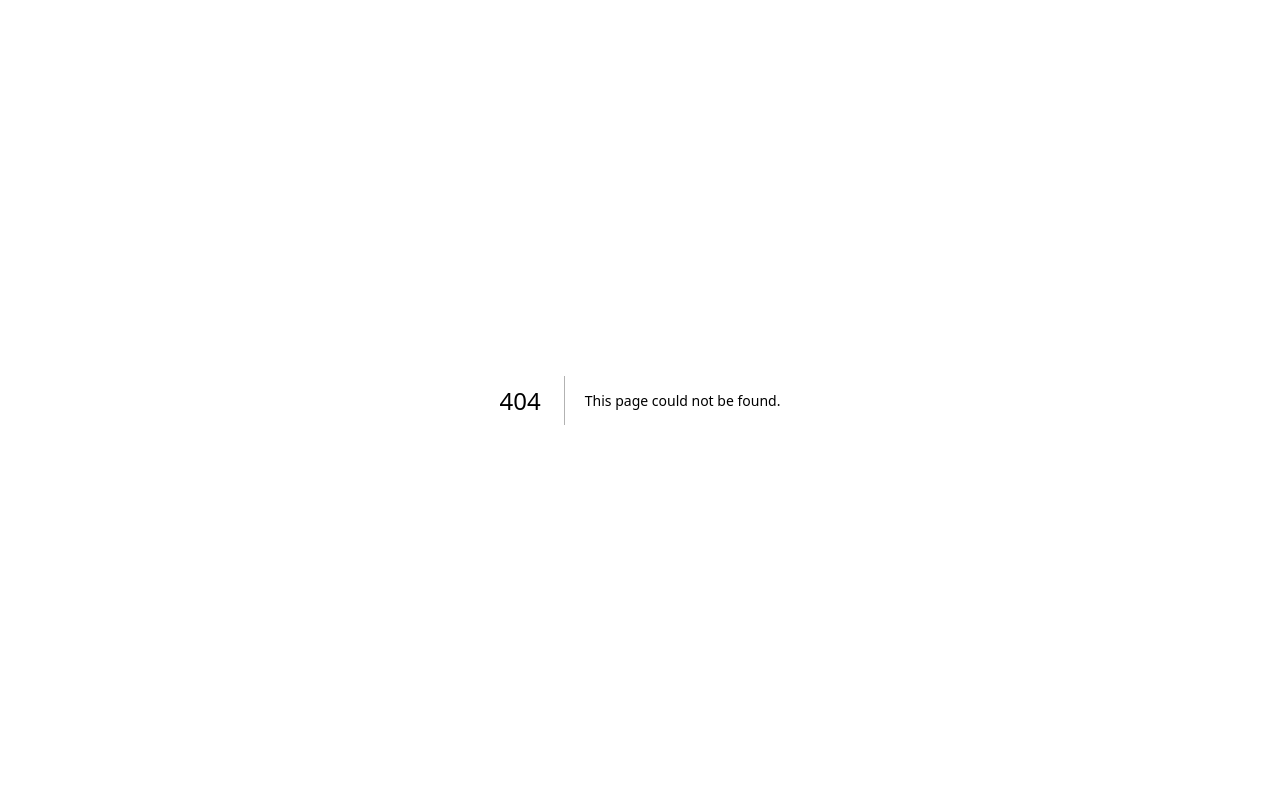
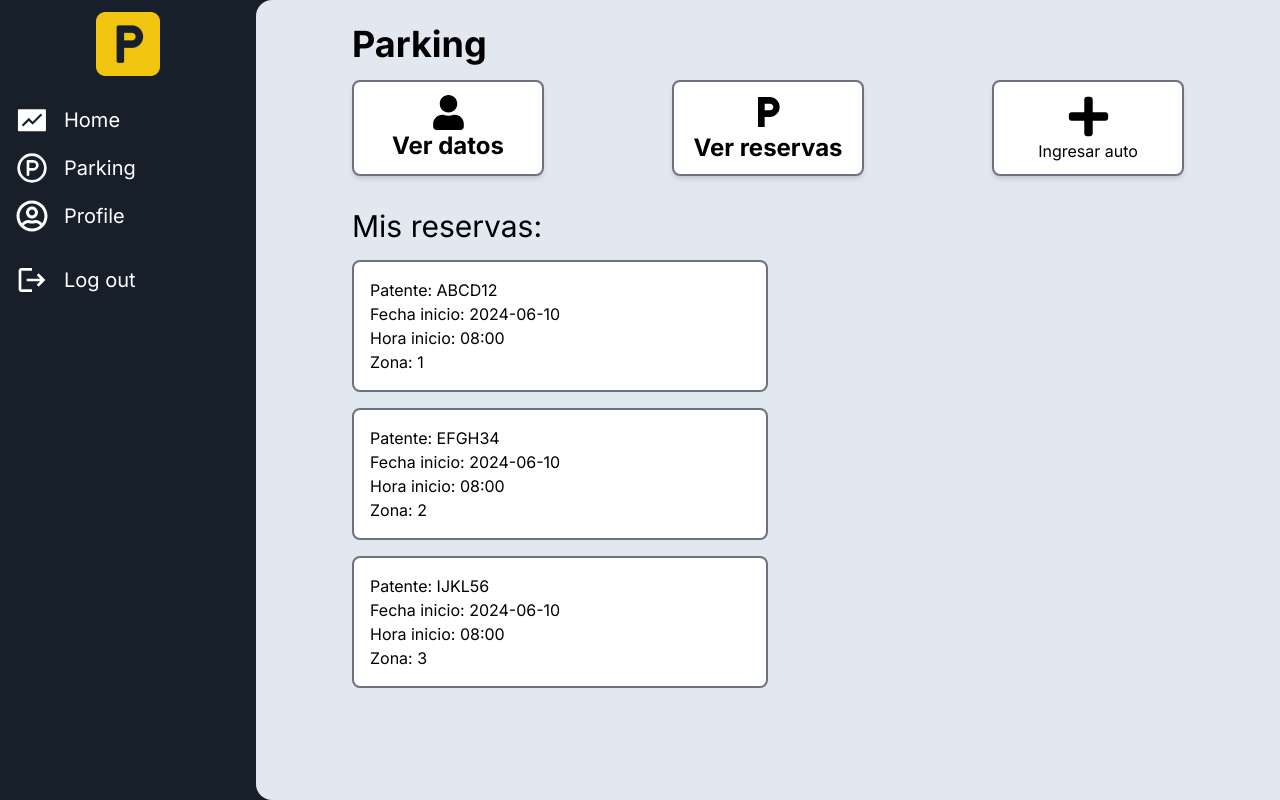
Before and after one commit to Zheol/Arquitectura-Frontend-Parking, a Next.js app: page /User in a window 1280 px wide. Before the commit this address had no page. Built offline with nearby package versions, Linux system fonts and the light colour scheme.

Commit message:
FIX: Variables

```diff
--- a/src/app/Admin/Parking/layout.tsx
+++ b/src/app/Admin/Parking/layout.tsx
@@ -6,6 +6,13 @@ import Link from 'next/link';
 import { useState } from 'react';
 import { FaPlus, FaPlusCircle } from 'react-icons/fa';
 
+interface Zona
+{
+  id: number;
+  nombre_zona: string;
+  cant_estacionamientos_totales: number;
+  cant_estacionamientos_ocupados: number;
+}
 
 export default function LayoutCarDetails({
   children,
@@ -14,10 +21,32 @@ export default function LayoutCarDetails({
 }>) {
   const slots = parkingSlots;
   const [modalOpen, setModalOpen] = useState(false);
-  const [selectedZone, setSelectedZone] = useState(1);
+  // Quiero un selector de zona que reciba una zona del tipo zona
+  const [selectedZone, setSelectedZone] = useState<Zona | null>(null);
   const closeModalLogin = () => {
     setModalOpen(false);
 }
+  const zonas = [
+    {
+      id: 1,
+      nombre_zona : 'Zona 1',
+      cant_estacionamientos_totales: 20,
+      cant_estacionamientos_ocupados: 16
+    },
+    {
+      id: 2,
+      nombre_zona : 'Zona 2',
+      cant_estacionamientos_totales: 20,
+      cant_estacionamientos_ocupados: 10
+    },
+    {
+      id: 3,
+      nombre_zona : 'Zona 3',
+      cant_estacionamientos_totales: 20,
+      cant_estacionamientos_ocupados: 6
+    }
+  ]
+
   return (
     <main className='w-[100%] flex gap-10'>
        <ModalRegisterCar isOpen={modalOpen} onClose={closeModalLogin} />
@@ -27,18 +56,22 @@ export default function LayoutCarDetails({
         {/* Sector de autos */}
         {/* Zonas de parking */}
         <div className="flex flex-row gap-2">
-          <button onClick={() => { setSelectedZone(1) }} className={` ${selectedZone == 1 ? "bg-yellow-300" : 'bg-white'}  w-10 h-10 rounded-full flex justify-center items-center`}><p className='font-bold'>1</p></button>
-          <button onClick={() => { setSelectedZone(2) }} className={` ${selectedZone == 2 ? "bg-yellow-300" : 'bg-white'}  w-10 h-10 rounded-full flex justify-center items-center`}><p className='font-bold'>2</p></button>
-          <button onClick={() => { setSelectedZone(3) }} className={` ${selectedZone == 3 ? "bg-yellow-300" : 'bg-white'}  w-10 h-10 rounded-full flex justify-center items-center`}><p className='font-bold'>3</p></button>
+          {
+            zonas.map((zona, index) => {
+              return (
+                <button key={index} onClick={() => { setSelectedZone(zona) }} className={` ${selectedZone?.id == zona.id ? "bg-yellow-300" : 'bg-white'}  w-10 h-10 rounded-full flex justify-center items-center`}><p className='font-bold'>{zona.id}</p></button>
+              )
+            })
+          }
         </div>
         <div className=' flex gap-x-4 my-4 justify-between'>
           <div className='rounded-lg  hover:cursor-pointer  transform transition-transform duration-500 hover:scale-110  border-2 bg-white border-gray-500 shadow-md h-24 w-48  flex flex-col items-center justify-center' >
-            <p className='text-4xl font-bold'> 20</p>
+            <p className='text-4xl font-bold'> {selectedZone?.cant_estacionamientos_totales}</p>
             <p>Espacios totales</p>
           </div>
           <div className='rounded-lg  hover:cursor-pointer  transform transition-transform duration-500 hover:scale-110  border-2 bg-white border-gray-500 shadow-md h-24 w-48  flex flex-col items-center justify-center' >
-            <p className='text-4xl font-bold'> 4</p>
-            <p>Espacios disponibles</p>
+            <p className='text-4xl font-bold'> {selectedZone?.cant_estacionamientos_ocupados}</p>
+            <p>Espacios ocupados</p>
           </div>
           <button onClick={()=> {setModalOpen(!modalOpen)}} className='rounded-lg  hover:cursor-pointer  transform transition-transform duration-500 hover:scale-110  border-2 bg-white border-gray-500 shadow-md h-24 w-48  flex flex-col items-center justify-center' >
             <FaPlus size={45} />
--- /dev/null
+++ b/src/app/Reserva/page.tsx
@@ -0,0 +1,35 @@
+import NavBar from "@/components/ui/NavBar";
+
+export default function Reserva() {
+    return (
+        <div>
+        <NavBar/>
+        <main
+        className="flex flex-col items-center justify-center h-[90vh] w-[100%] bg-cover bg-center"
+        style={{ backgroundImage: `url('/background.png')` }}  >
+            {/* Formulario de reserva */}
+            <div className="flex flex-col gap-4 items-center justify-center h-[100%] m-10 bg-slate-800 p-10 rounded-lg text-white">
+                <h3 className="text-4xl font-bold">Registrar reserva</h3>
+                <input
+                    type="text"
+                    placeholder="Ingrese su patente"
+                    className="text-center text-2xl  font-bold border-2 border-black rounded-lg p-2"
+                />
+                {/* input calendario */}
+                <input
+                    type="date"
+                    className="text-center text-2xl w-full font-bold border-2 border-black rounded-lg p-2"
+                />
+                {/* input hora */}
+                <input
+                    type="time"
+                    className="text-center text-2xl w-full font-bold border-2 border-black rounded-lg p-2"
+                />
+                <button className="bg-yellow-500 text-2xl font-bold p-2 rounded-lg">
+                    Reservar
+                </button>
+            </div>
+        </main>
+        </div>
+    )
+}
--- /dev/null
+++ b/src/app/User/Parking/[id]/page.tsx
@@ -0,0 +1,10 @@
+
+
+export default function Reserva({params} : {params: {id: number}}){
+    const {id} = params;
+    return(
+        <div>
+            <h1 className="text-4xl font-bold">{id}</h1>
+        </div>
+    )
+}
--- /dev/null
+++ b/src/app/User/Parking/page.tsx
@@ -0,0 +1,13 @@
+import ListaReservas from "@/components/user/ListaReservas";
+
+
+export default function Page(){
+    return(
+        <div>
+            <h1 className="text-4xl font-bold">Reservas</h1>
+            <div className="w-[50%]">
+                <ListaReservas id={1} />
+                </div>
+        </div>
+    )
+}
--- /dev/null
+++ b/src/app/User/Profile/page.tsx
@@ -0,0 +1,9 @@
+
+
+export default function Page(){
+    return(
+        <div>
+            <h1 className="text-4xl font-bold">Profile</h1>
+        </div>
+    )
+}
--- /dev/null
+++ b/src/app/User/layout.tsx
@@ -0,0 +1,62 @@
+'use client';
+import Image from "next/image";
+import Link from "next/link";
+import { LuParkingCircle } from "react-icons/lu";
+import { AiFillFund } from "react-icons/ai";
+import { FaMoneyBillWave,FaRegUserCircle } from "react-icons/fa";
+import { MdLogout } from "react-icons/md";
+import {useRouter} from 'next/navigation'
+export default function Layout({
+    children,
+  }: Readonly<{
+    children: React.ReactNode;
+  }>){
+
+    const router = useRouter();
+
+    const handleLogOut = () => {
+        // localStorage.removeItem('email');
+        router.push('/');
+    }
+    return(
+        <div className="flex ">
+            <div className=" h-[100vh] min-w-64 bg-[#17202A] block ">
+                <Link href={'/'} className=" flex justify-center content-center py-3">
+                    <Image src={"/parking.png"} alt="logo" width={64} height={64}/>
+                </Link>
+                {/* Links */}
+                <div className=" block justify-center p-2 gap-y-4 text-xl text-white">
+
+
+                    <Link href={'/User'} className="flex items-center gap-x-4 hover:bg-slate-600 p-2 rounded-xl">
+                        <AiFillFund size={32}/>
+                        <h2>Home</h2>
+                    </Link>
+
+                    <Link href={'/User/Parking'} className="flex items-center gap-x-4 hover:bg-slate-600 p-2 rounded-xl">
+                        <LuParkingCircle size={32}/>
+                        <h2>Parking</h2>
+                    </Link>
+
+                    <Link href={'/User/Profile'} className="flex items-center gap-x-4 hover:bg-slate-600 p-2 rounded-xl">
+                        <FaRegUserCircle size={32}/>
+                        <h2>Profile</h2>
+                    </Link>
+
+                </div>
+                {/* Cerrar sesion */}
+                <div className="h-64 block justify-center p-2 gap-y-4">
+
+                        <button onClick={handleLogOut} className="flex items-center gap-x-4 hover:bg-slate-600 p-2 rounded-xl">
+                        <MdLogout size={32} color="white"/>
+                            <h2 className="text-xl text-white">Log out</h2>
+                        </button>
+                    </div>
+            </div>
+            <main className="flex min-h-screen max-h-screen flex-col w-full p-6 px-24 bg-slate-200  rounded-s-2xl">
+                {children}
+
+            </main>
+        </div>
+    )
+}
--- /dev/null
+++ b/src/app/User/page.tsx
@@ -0,0 +1,48 @@
+'use client';
+import ModalRegisterCar from "@/components/modal-register-car"
+import Card from "@/components/ui/Card"
+import ListaReservas from "@/components/user/ListaReservas"
+import Link from "next/link"
+import { IoMdAddCircle } from "react-icons/io"
+import { FaPlus, FaUser } from "react-icons/fa"
+import { useState } from "react"
+import { MdLocalParking } from "react-icons/md";
+
+export default function Page() {
+    const [modalOpen, setModalOpen] = useState(false);
+    const closeModalLogin = () => {
+        setModalOpen(false);
+    }
+
+    return (
+
+        <div>
+            <ModalRegisterCar isOpen={modalOpen} onClose={closeModalLogin} />
+
+            <h1 className="text-4xl font-bold">Parking</h1>
+            <div className=' flex gap-x-4 my-4 justify-between'>
+                <Link href={'User/Profile'} className='rounded-lg  hover:cursor-pointer  transform transition-transform duration-500 hover:scale-110  border-2 bg-white border-gray-500 shadow-md h-24 w-48  flex flex-col items-center justify-center' >
+                    <FaUser size={35} />
+                    <p className='text-2xl font-bold'> Ver datos</p>
+                </Link>
+                <Link href={'User/Parking'} className='rounded-lg  hover:cursor-pointer  transform transition-transform duration-500 hover:scale-110  border-2 bg-white border-gray-500 shadow-md h-24 w-48  flex flex-col items-center justify-center' >
+                    <MdLocalParking size={40} />
+                    <p className='text-2xl font-bold'> Ver reservas </p>
+                </Link>
+                <button onClick={() => { setModalOpen(!modalOpen) }} className='rounded-lg  hover:cursor-pointer  transform transition-transform duration-500 hover:scale-110  border-2 bg-white border-gray-500 shadow-md h-24 w-48  flex flex-col items-center justify-center' >
+                    <FaPlus size={45} />
+                    <p>Ingresar auto</p>
+                </button>
+            </div>
+            <div className="flex justify-center items-center">
+
+                <div className="w-[50%]">
+                    <ListaReservas id={1} />
+                </div>
+                <aside className="w-[50%]">
+
+                </aside>
+            </div>
+        </div>
+    )
+}
--- /dev/null
+++ b/src/components/user/ListaReservas.tsx
@@ -0,0 +1,67 @@
+import Link from "next/link"
+
+
+interface Reserva {
+    id: number,
+    fecha_inicio: string,
+    hora_inicio: string,
+    fecha_fin: string,
+    hora_fin: string,
+    patente: string,
+    idZona: number,
+    idUsuario: number
+}
+
+export default function ListaReservas({id} : {id: number}) {
+
+    const reservas = [
+        {
+            id: 1,
+            fecha_inicio: '2024-06-10',
+            hora_inicio: '08:00',
+            fecha_fin: '',
+            hora_fin: '',
+            patente: 'ABCD12',
+            idZona: 1,
+            idUsuario: 1
+        },
+        {
+            id: 2,
+            fecha_inicio: '2024-06-10',
+            hora_inicio: '08:00',
+            fecha_fin: '',
+            hora_fin: '',
+            patente: 'EFGH34',
+            idZona: 2,
+            idUsuario: 2
+        },
+        {
+            id: 3,
+            fecha_inicio: '2024-06-10',
+            hora_inicio: '08:00',
+            fecha_fin: '',
+            hora_fin: '',
+            patente: 'IJKL56',
+            idZona: 3,
+            idUsuario: 3
+        }
+    ]
+
+    return (
+         <section className="w-[100%] mt-4 ">
+                <h2 className="text-3xl">Mis reservas:</h2>
+                {
+                    reservas.map((reserva) => (
+                        <div key={reserva.id} className="bg-white p-4 my-4 rounded-lg border-2  border-gray-500">
+                            <Link href={`/User/Parking/${reserva.id}`}>
+                                <p>Patente: {reserva.patente}</p>
+                                <p>Fecha inicio: {reserva.fecha_inicio}</p>
+                                <p>Hora inicio: {reserva.hora_inicio}</p>
+                                <p>Zona: {reserva.idZona}</p>
+                            </Link>
+                        </div>
+                    ))
+                }
+            </section>
+    )
+}
```
